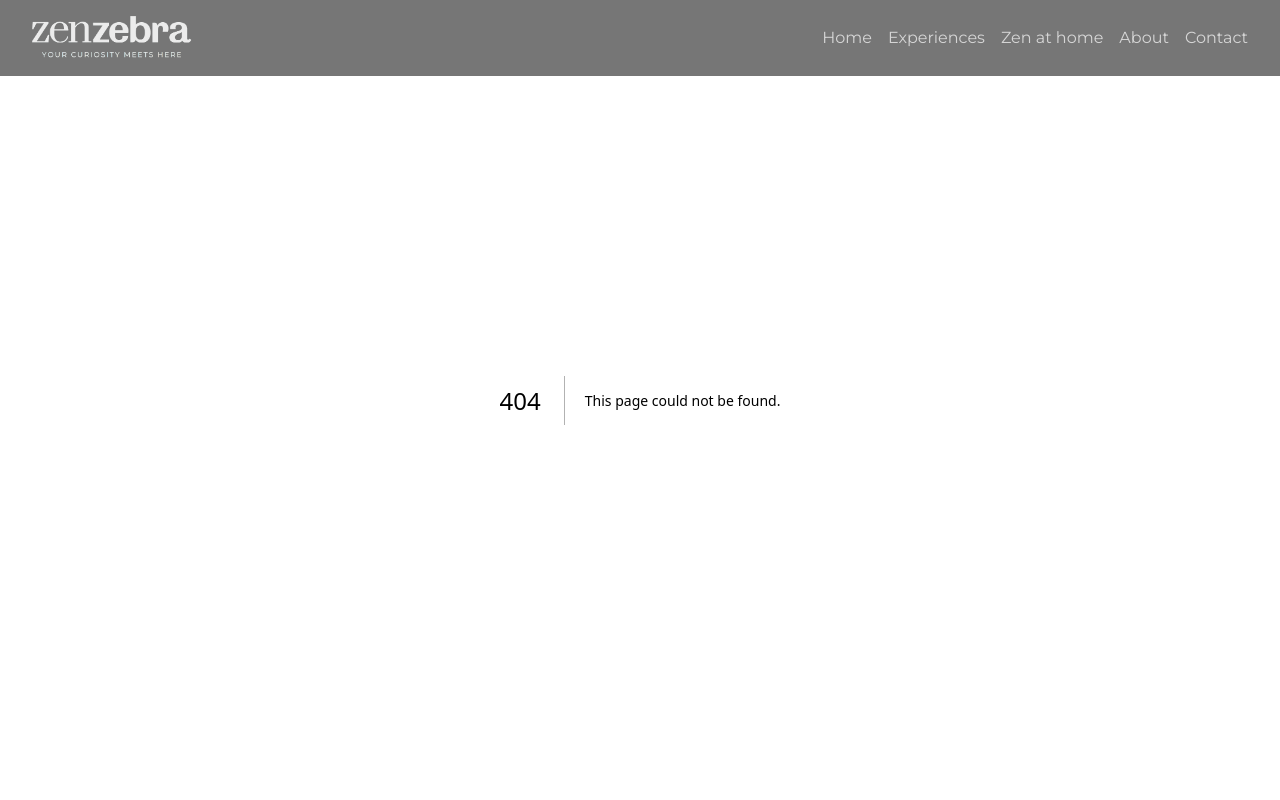
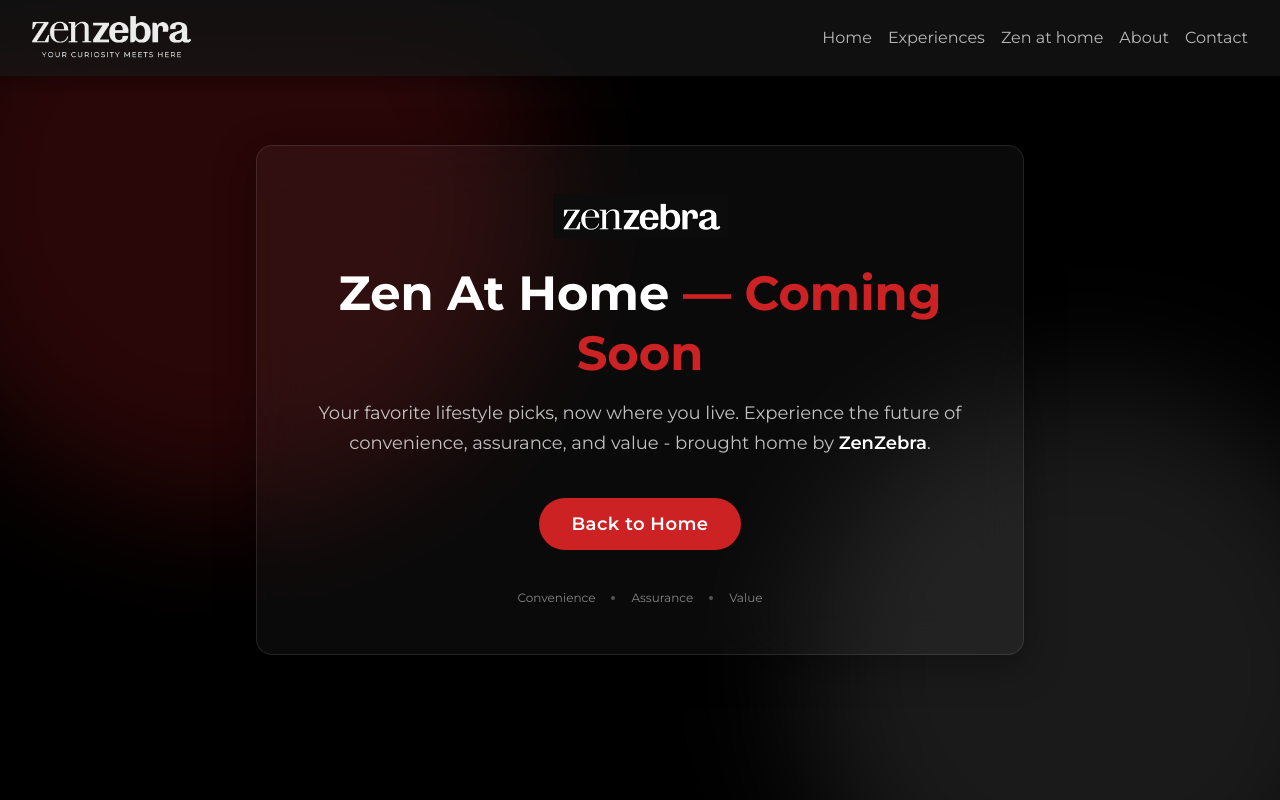
Before and after one commit to Ketan-Gulati/ZenZebra---website, a Next.js app: page /zen-at-home in a window 1280 px wide. Before the commit this address had no page. Shown: the top 800 px of the page. Built offline with nearby package versions, Linux system fonts and the light colour scheme.

Commit message:
implemented zen at home page

```diff
--- /dev/null
+++ b/app/zen-at-home/page.tsx
@@ -0,0 +1,76 @@
+'use client'
+
+import { motion } from 'framer-motion'
+import Link from 'next/link'
+
+export default function ZenAtHomeComingSoon() {
+  return (
+    <main className="relative min-h-[100svh] bg-black text-white overflow-hidden">
+      {/* Background glows */}
+      <div className="pointer-events-none absolute -top-32 -left-24 h-[40rem] w-[40rem] rounded-full bg-[#CC2224]/20 blur-3xl" />
+      <div className="pointer-events-none absolute -bottom-40 -right-24 h-[36rem] w-[36rem] rounded-full bg-white/10 blur-3xl" />
+      <div className="pointer-events-none absolute inset-x-0 top-0 h-24 bg-gradient-to-b from-black to-transparent" />
+
+      {/* Content */}
+      <section className="relative z-10 flex min-h-[100svh] items-center justify-center px-6">
+        <motion.div
+          initial={{ opacity: 0, y: 16 }}
+          animate={{ opacity: 1, y: 0 }}
+          transition={{ duration: 0.6, ease: 'easeOut' }}
+          className="mx-auto w-full max-w-3xl rounded-2xl border border-white/10 bg-white/[0.04] backdrop-blur-xl p-8 sm:p-12 text-center shadow-[0_10px_40px_rgba(0,0,0,0.35)]"
+        >
+          {/* Logo */}
+          <div className="mb-6 flex justify-center items-center ">
+            <img src={'/logo-2.png'} width={175}></img>
+          </div>
+
+          {/* Heading */}
+          <motion.h1
+            initial={{ opacity: 0, y: 8 }}
+            animate={{ opacity: 1, y: 0 }}
+            transition={{ delay: 0.1, duration: 0.5 }}
+            className="text-4xl sm:text-5xl font-extrabold leading-tight"
+          >
+            Zen At Home <span className="text-[#CC2224]">— Coming Soon</span>
+          </motion.h1>
+
+          {/* Description */}
+          <motion.p
+            initial={{ opacity: 0 }}
+            animate={{ opacity: 1 }}
+            transition={{ delay: 0.2, duration: 0.5 }}
+            className="mt-4 text-white/75 text-lg leading-relaxed"
+          >
+            Your favorite lifestyle picks, now where you live.
+            Experience the future of convenience, assurance, and value -
+            brought home by <span className="text-white font-semibold">ZenZebra</span>.
+          </motion.p>
+
+          {/* Back to Home */}
+          <motion.div
+            initial={{ opacity: 0 }}
+            animate={{ opacity: 1 }}
+            transition={{ delay: 0.3, duration: 0.5 }}
+            className="mt-10"
+          >
+            <Link
+              href="/"
+              className="inline-flex items-center justify-center rounded-full bg-[#CC2224] px-8 py-3 text-lg font-semibold tracking-wide hover:scale-105 transition-transform duration-300 ease-out"
+            >
+              Back to Home
+            </Link>
+          </motion.div>
+
+          {/* Footer badges */}
+          <div className="mt-10 flex items-center justify-center gap-4 text-xs text-white/50">
+            <span>Convenience</span>
+            <span className="h-1 w-1 rounded-full bg-white/30" />
+            <span>Assurance</span>
+            <span className="h-1 w-1 rounded-full bg-white/30" />
+            <span>Value</span>
+          </div>
+        </motion.div>
+      </section>
+    </main>
+  )
+}
```
Also changed, not shown: public/logo-2.png (added).
